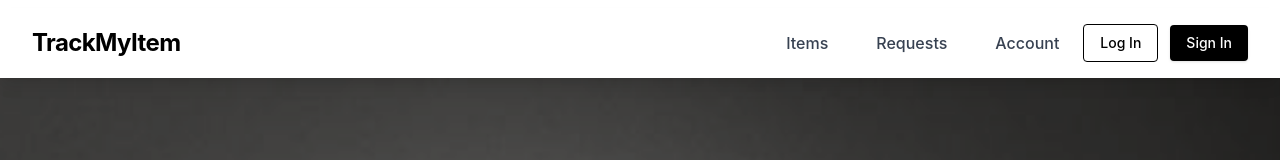
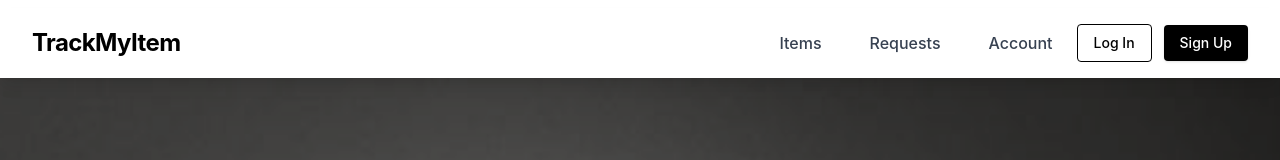
Before and after one commit to Navoda001/Lost-and-Found-Application-Frontend, a React (Create React App) app: page / in a window 1280 px wide. Shown: the top 160 px of the page. Built offline with nearby package versions, Linux system fonts and the light colour scheme.

Commit message:
update Nav bar

```diff
--- a/src/components/NavBar.tsx
+++ b/src/components/NavBar.tsx
@@ -50,12 +50,19 @@ const navList = (
 
             {/* Desktop Auth Buttons */}
             <div className="hidden lg:flex items-center gap-3">
-          <button className="px-4 py-2 text-sm font-medium text-black hover:text-white hover:bg-black border border-black rounded transition duration-300">
+              <NavLink
+                to="/login"
+                className="inline-block px-4 py-2 text-sm font-medium text-black hover:text-white hover:bg-black border border-black rounded transition duration-300"
+              >
                 Log In
-          </button>
-          <button className="px-4 py-2 text-sm font-medium text-white bg-black hover:bg-gray-900 rounded transition duration-300 shadow">
-            Sign In
-          </button>
+              </NavLink>
+              <NavLink
+                to="/signup"
+                className="inline-block px-4 py-2 text-sm font-medium text-white bg-black hover:bg-gray-900 rounded transition duration-300 shadow"
+              >
+                Sign Up
+              </NavLink>
+
             </div>
 
             {/* Mobile Toggle Button */}
@@ -83,12 +90,19 @@ const navList = (
           <div className="mt-4 lg:hidden">
             {navList}
             <div className="flex flex-col gap-2 mt-4">
-          <button className="w-full py-2 text-sm font-medium text-black hover:text-white hover:bg-black border border-black rounded transition">
+              <NavLink
+                to="/login"
+                className="inline-block px-4 py-2 text-sm font-medium text-black hover:text-white hover:bg-black border border-black rounded transition duration-300"
+              >
                 Log In
-          </button>
-          <button className="w-full py-2 text-sm font-medium text-white bg-black hover:bg-gray-900 rounded shadow transition">
-            Sign In
-          </button>
+              </NavLink>
+              <NavLink
+                to="/signup"
+                className="inline-block px-4 py-2 text-sm font-medium text-white bg-black hover:bg-gray-900 rounded transition duration-300 shadow"
+              >
+                Sign Up
+              </NavLink>
+
             </div>
           </div>
         )}
```
Lines whose indentation alone changed are shown as unchanged.
